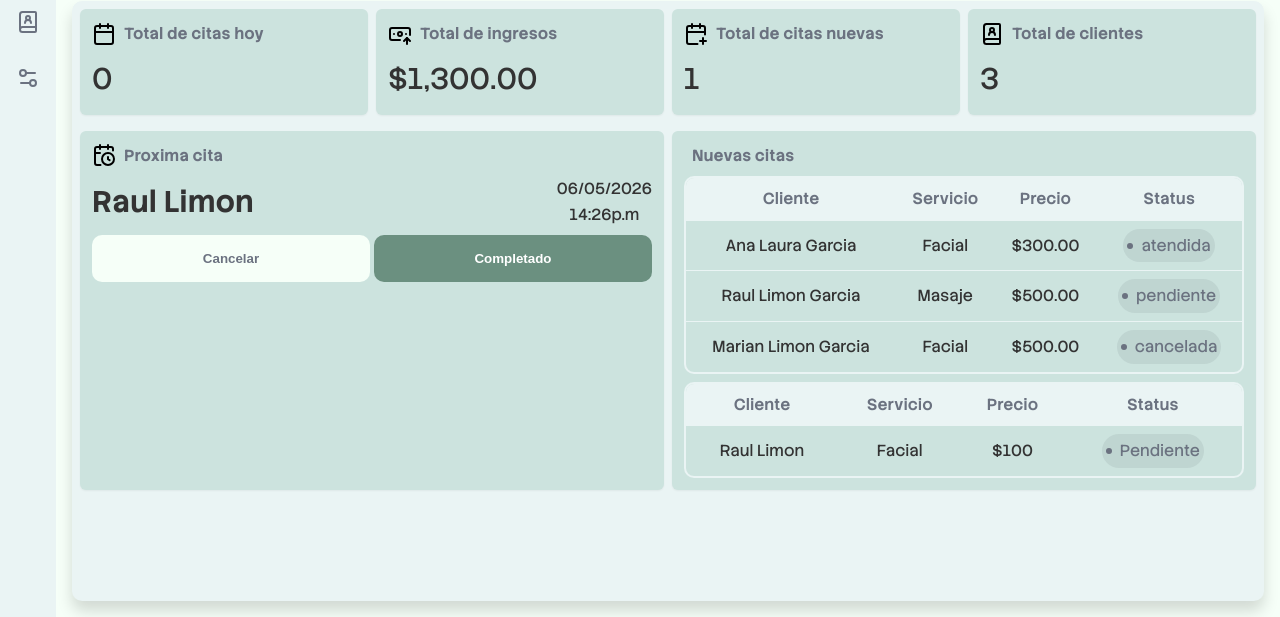
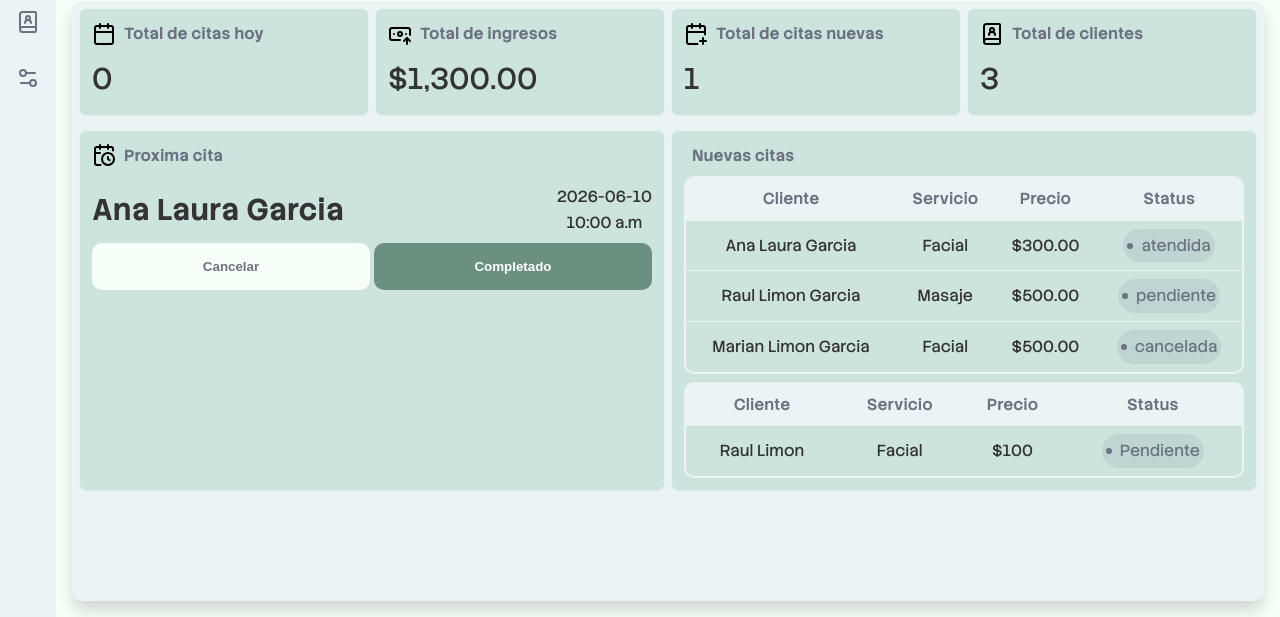
Before and after one commit to RaulLimon3/spa-booking-dashboard, a website built with Vite: page index.html in a window 1280 px wide. Shown: the part 190-807 px from the top of the page. Built offline with nearby package versions, Linux system fonts and the light colour scheme; files whose address does not match are found by name.

Commit message:
feat: add reusable appointment card and time formatter helper

```diff
--- a/src/js/components/cards.js
+++ b/src/js/components/cards.js
@@ -1,3 +1,5 @@
+import { formatHour } from "../utils/helpers";
+
 const statCard = ({ icon, text, value }) => {
     return `
         <div class="card">
@@ -18,4 +20,24 @@ const renderValue = (value) => {
     return result;
 }
 
-export { statCard, renderValue };
+const appointmentCard = ({name, date, hour}) => {
+    return `
+        <div class="card__information">
+            <div class="card__data">
+                <div class="card__username">
+                    <p>${name}</p>
+                </div>
+                <div class="card__date-information">
+                    <span class="card__date">${date}</span>
+                    <span class="card__hour">${formatHour(hour)}</span>
+                </div>
+            </div>
+            <div class="card__buttons">
+                <button type="button" class="btn btn__danger">Cancelar</button>
+                <button type="button" class="btn btn__success">Completado</button>
+            </div>
+        </div>
+    `;
+}
+
+export { statCard, renderValue, appointmentCard };
--- a/src/js/components/columns.js
+++ b/src/js/components/columns.js
@@ -1,3 +1,5 @@
+import { formatHour } from "../utils/helpers";
+
 const dashboardColumns = [
     {
         header: 'Cliente',
@@ -38,7 +40,8 @@ const appointmenteColumns = [
     },
     {
         header: 'Hora',
-        accessor: 'hora'
+        accessor: 'hora',
+        render: (_, item) => formatHour(item.hora)
     },
     {
         header: 'Status',
--- a/src/js/modules/dashboard.js
+++ b/src/js/modules/dashboard.js
@@ -1,5 +1,5 @@
 import { renderNewAppointments, renderTodayAppointments, renderTotalClients, renderTotalIncomes } from "../app";
-import { statCard, renderValue } from "../components/cards";
+import { statCard, renderValue, appointmentCard } from "../components/cards";
 import { dashboardColumns } from "../components/columns";
 import { table } from "../components/tables";
 import { citas } from "../store/store";
@@ -10,6 +10,7 @@ export const renderDashboard = () => {
     const totalIncomes = renderTotalIncomes();
     const newAppointments = renderNewAppointments();
     const totalClients = renderTotalClients();
+    const nextAppointment = citas[0];
 
     // Mostramos nuestro Dashboard
     return `
@@ -28,6 +29,12 @@ export const renderDashboard = () => {
                             <img src="./src/assets/icons/calendar-clock.svg" alt="Icono de citas proximas">
                             <p class="card__text">Proxima cita</p>
                         </div>
+                        <div class="card__appointment">
+                        ${appointmentCard({
+                            name: nextAppointment.cliente,
+                            date: nextAppointment.fecha,
+                            hour: nextAppointment.hora
+                        })}
                             <div class="card__information">
                                 <div class="card__data">
                                     <div class="card__username">
@@ -41,6 +48,7 @@ export const renderDashboard = () => {
                                 <div class="card__buttons">
                                     <button type="button" class="btn btn__danger">Cancelar</button>
                                     <button type="button" class="btn btn__success">Completado</button>
+                                </div>
                             </div>
                         </div>
                     </div>
--- /dev/null
+++ b/src/js/utils/helpers.js
@@ -0,0 +1,9 @@
+const formatHour = (hour) => {
+    const [hours, minutes] = hour.split(':');
+    const parseHour = Number(hours);
+    const period = parseHour >= 12 ? 'p.m' : 'a.m';
+    const formattedHour = parseHour % 12 || 12;
+    return `${formattedHour}:${minutes} ${period}`;
+}
+
+export { formatHour };
--- a/src/styles/components/cards.css
+++ b/src/styles/components/cards.css
@@ -28,10 +28,19 @@
     font-size: var(--fz-3xl);
 }
 
+.card__appointment {
+    display: flex;
+    flex-direction: column;
+    gap: var(--space-2);
+    max-height: 130px;
+    overflow-y: auto;
+}
+
 .card__information {
     display: flex;
     flex-direction: column;
     gap: var(--space-2);
+    margin: var(--space-2) 0;
 }
 
 .card__data {
```
Lines whose indentation alone changed are shown as unchanged.
